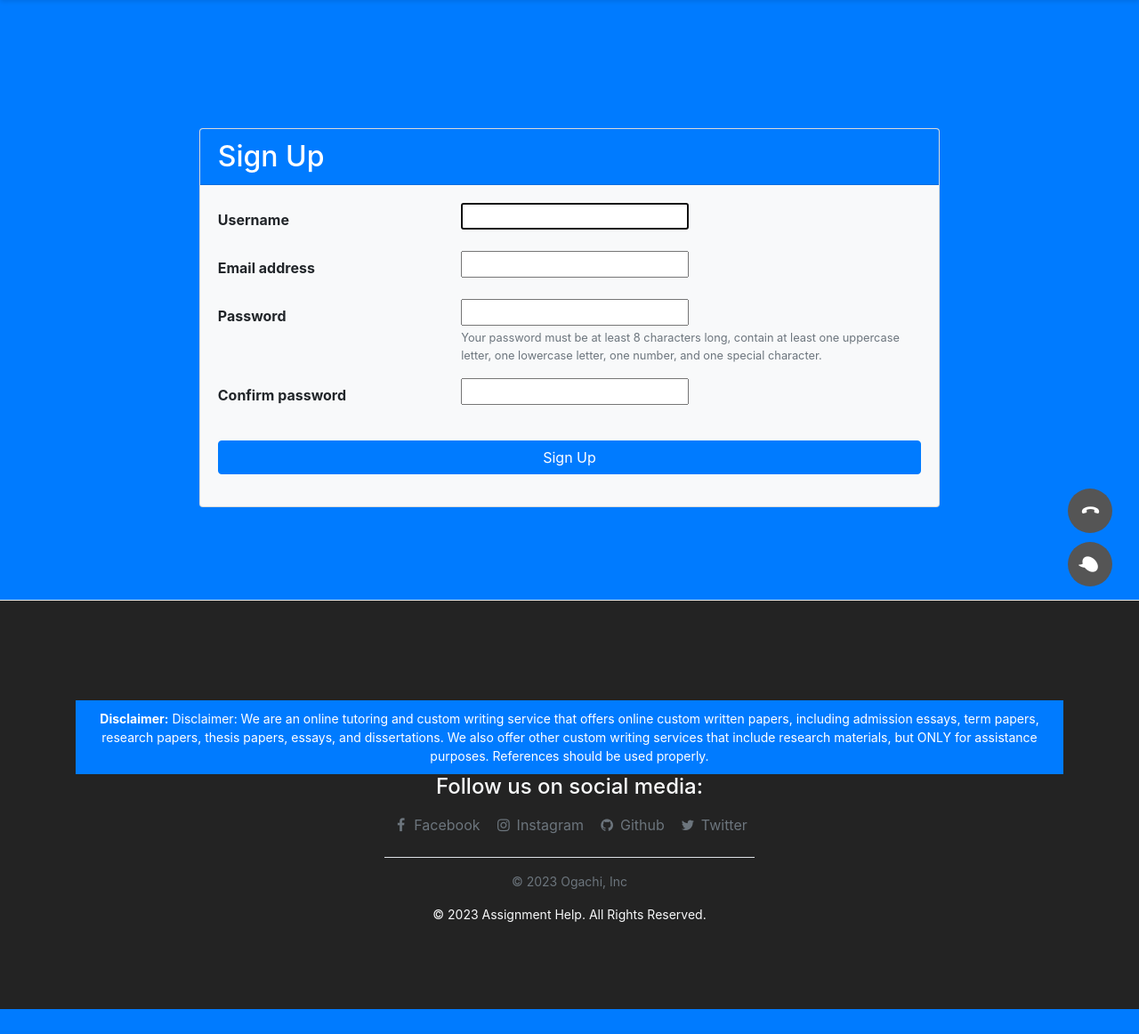
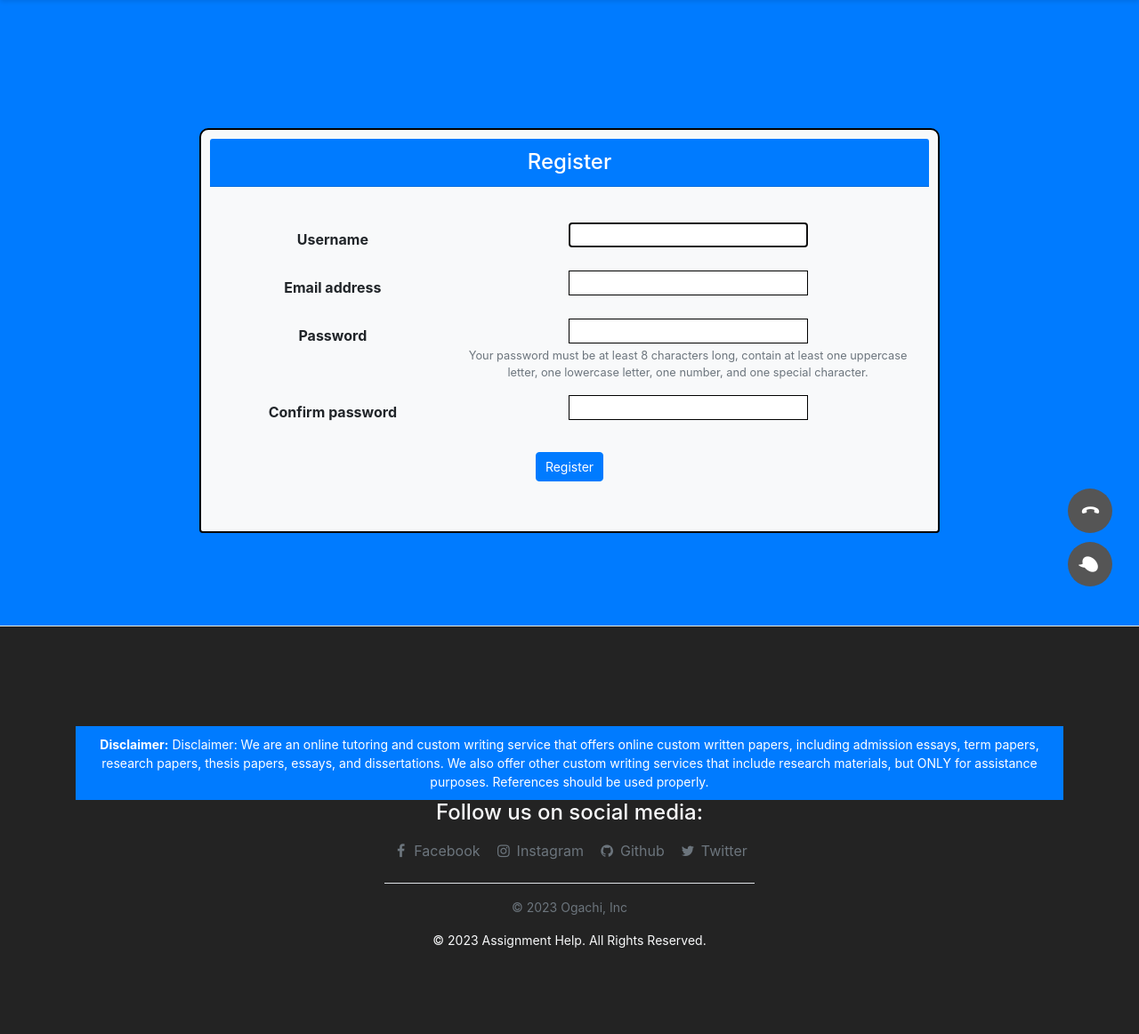
Before and after one commit to Ogachi254/assignment_help_refurnished, a Django app: page /accounts/signup/ in a window 1280 px wide. Shown: the part 111-1273 px from the top of the page at 89% size. Before the commit the page ends 1245 px from the top, so only its background shows below. Run offline with Django 4.2, Linux system fonts and the light colour scheme; some libraries are stand-ins or nearby versions.

Commit message:
login latest changes

```diff
--- a/pages/templates/registration/login.html
+++ b/pages/templates/registration/login.html
@@ -15,6 +15,8 @@
     .btn-primary {
       background-color: #004d7a;
       border-color: #004d7a;
+      display: block;
+      margin: 0 auto; /* Center the button horizontally */
     }
     .btn-primary:hover {
       background-color: #003e61;
--- a/pages/templates/signup.html
+++ b/pages/templates/signup.html
@@ -1,6 +1,6 @@
 {% extends 'base.html' %}
 
-{% block title %}Sign Up{% endblock title %}
+{% block title %}Register{% endblock title %}
 
 {% block head %}
 <style>
@@ -11,13 +11,51 @@
   .card {
     margin-top: 5vh; /* Adjust the top margin for visibility */
     margin-bottom: 5vh; /* Adjust the bottom margin for visibility */
+    border: 2px solid black; /* Add a black border around the card */
+    padding: 10px; /* Add some padding inside the card */
+    text-align: center; /* Center align the card content */
+  }
+
+  .card:first-child {
+    border-top-left-radius: 10px; /* Rounded border on the top left corner of the first card */
+    border-top-right-radius: 10px; /* Rounded border on the top right corner of the first card */
+  }
+
+  .card:last-child {
+    border-bottom-left-radius: 10px; /* Rounded border on the bottom left corner of the last card */
+    border-bottom-right-radius: 10px; /* Rounded border on the bottom right corner of the last card */
+  }
+
+  .card-title {
+    color: #333; /* Set the title color */
+    font-size: 24px; /* Set the title font size */
+    margin-bottom: 20px; /* Add some space below the title */
+  }
+
+  .btn-register {
+    font-size: 14px; /* Set the button font size */
+    padding: 5px 10px; /* Adjust the button padding */
+    width: fit-content; /* Resize the button to fit its content */
+    margin: 10px auto; /* Center align the button and add margin */
+  }
+
+  /* Customize form input and label styles */
+  form input[type="text"],
+  form input[type="email"],
+  form input[type="password"] {
+    border: 1px solid black; /* Set the input border to black */
+    font-weight: bold; /* Make the input text bold */
+  }
+
+  form label {
+    font-weight: bold; /* Make the label text bold */
   }
 </style>
 {% endblock head %}
 
 {% block content %}
 <div class="card w-75 mx-auto mt-5 bg-light">
-  <h2 class="card-header bg-primary text-white">Sign Up</h2>
+  <h2 class="card-header bg-primary text-white card-title">Register</h2>
   <div class="card-body">
     <form method="post">
       {% csrf_token %}
@@ -50,7 +88,7 @@
       </div>
       <div class="form-group row">
         <div class="col-sm-12">
-          <button type="submit" class="btn btn-primary btn-block mt-3">Sign Up</button>
+          <button type="submit" class="btn btn-primary btn-block btn-register">Register</button>
         </div>
       </div>
     </form>
```
